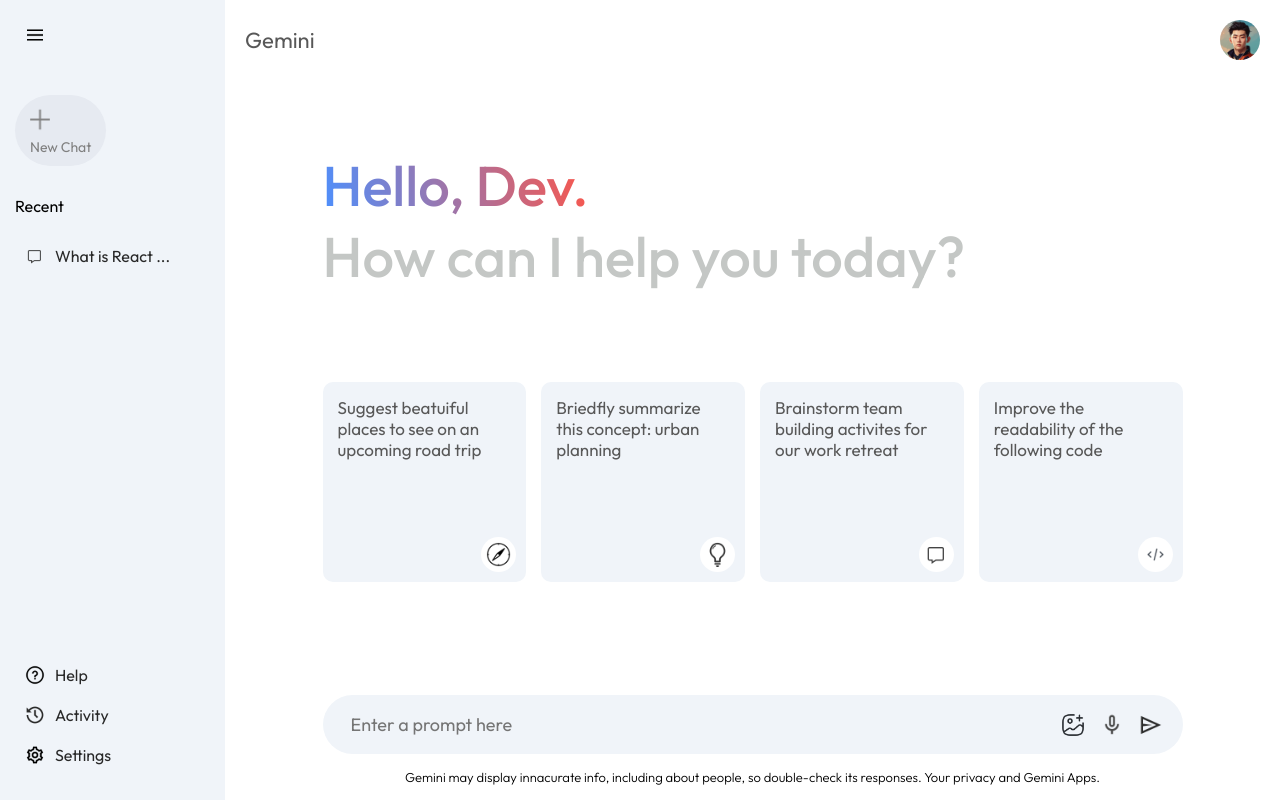
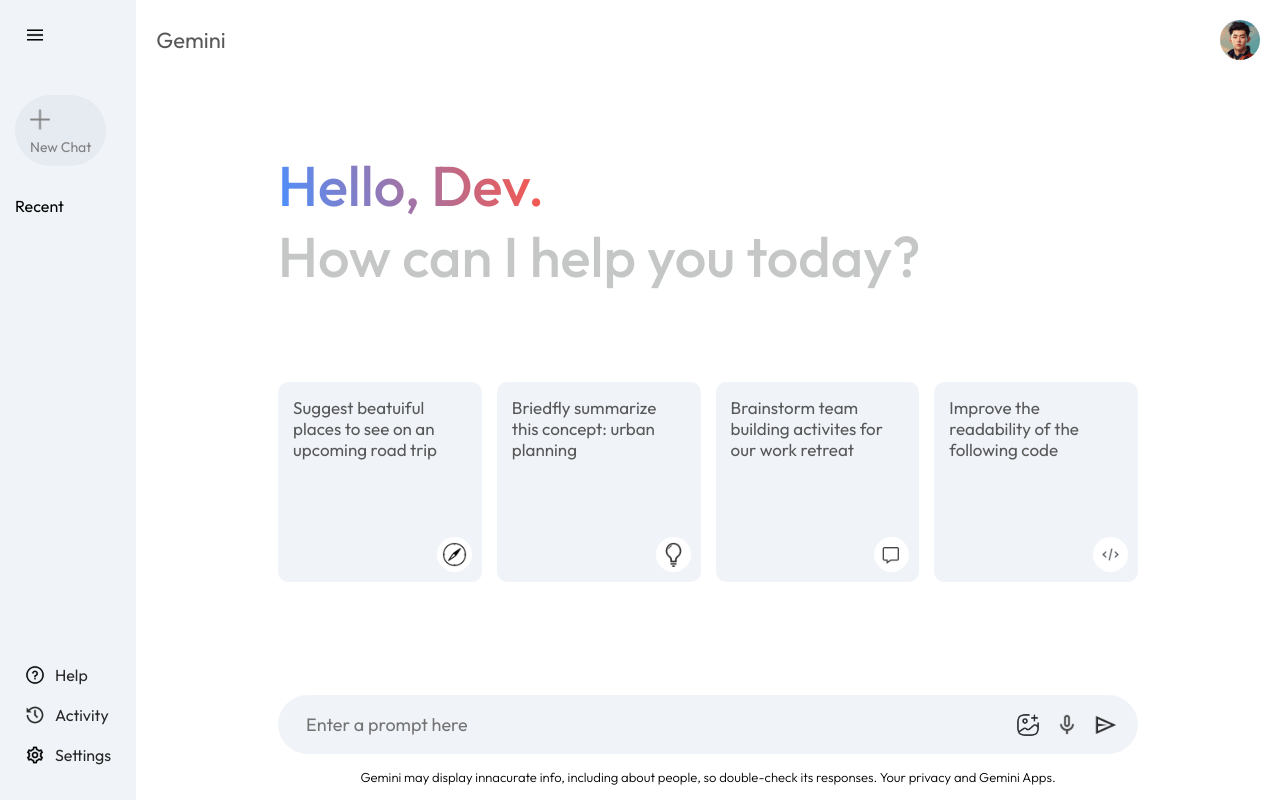
Before and after one commit to lior-tsah/gemini-clone, a React (Vite) app: page / in a window 1280 px wide. Both pictures are taken after a click on the picture 35 px from the left and 35 px from the top of the page. Built offline with nearby package versions, Linux system fonts and the light colour scheme.

Commit message:
final context sidabr and main work

```diff
--- a/src/components/Sidebar/Sidebar.jsx
+++ b/src/components/Sidebar/Sidebar.jsx
@@ -1,25 +1,37 @@
-import React, { useState } from "react";
+import React, { useContext, useState } from "react";
 import "./Sidebar.css";
 import { assets } from "../../assets/assets";
+import { Context } from "../../context/Context";
 
 const Sidebar = () => {
   const [extended, setExtended] = useState(false);
+  const { onSent, prevPrompts, setRecentPrompt, newChat } = useContext(Context);
+
+  const loadPrompt = async (prompt) => {
+    setRecentPrompt(prompt)
+    await onSent(prompt)
+  }
 
   return (
     <div className="sidebar">
       <div className="top">
         <img onClick={() => setExtended(prev => !prev)} className="menu" src={assets.menu_icon} alt="" />
-        <div className="new-chat">
+        <div onClick={() => newChat()} className="new-chat">
           <img src={assets.plus_icon} alt="" />
           {extended ? <p> New Chat</p> : null}
         </div>
         {extended ? (
           <div className="recent">
             <p className="recent-title">Recent</p>
-            <div className="recent-entry">
-              <img src={assets.message_icon} alt="" />
-              <p>What is React ...</p>
-            </div>
+            { prevPrompts.map((item ,index) => {
+              return(
+                  <div onClick={() => loadPrompt(item)} className="recent-entry">
+                    <img src={assets.message_icon} alt="" />
+                    <p>{item.slice(0, 18)}...</p>
+              </div>
+              )
+            }) }
+
           </div>
         ) : null}
       </div>
--- a/src/context/Context.jsx
+++ b/src/context/Context.jsx
@@ -18,14 +18,27 @@
         }, 75 * index)
     }
 
+    const newChat = () => {
+        setLoading(false);
+        setShowResult(false);
+    }
+
     const onSent = async (prompt) => {
         setResultData("")
         setLoading(true)
         setShowResult(true)
-        setRecentPrompt(input)
-        const response = await runChat(input)
+        let response;
+        if(prompt !== undefined){
+            response = await runChat(prompt);
+            setRecentPrompt(prompt);
+        } else {
+            setPrevPromts(prev => [...prev, input]);
+            setRecentPrompt(input)
+            response = await runChat(input)
+        }
+
         let responseArray = response.split("**")
-        let newResponse;
+        let newResponse = "";
         for(let i = 0 ; i < responseArray.length; i++){
             if(i === 0 || i%2 !== 1){
                 newResponse += responseArray[i]
@@ -58,6 +71,7 @@
         resultData,
         input,
         setInput,
+        newChat
     }
 
     return(
```
